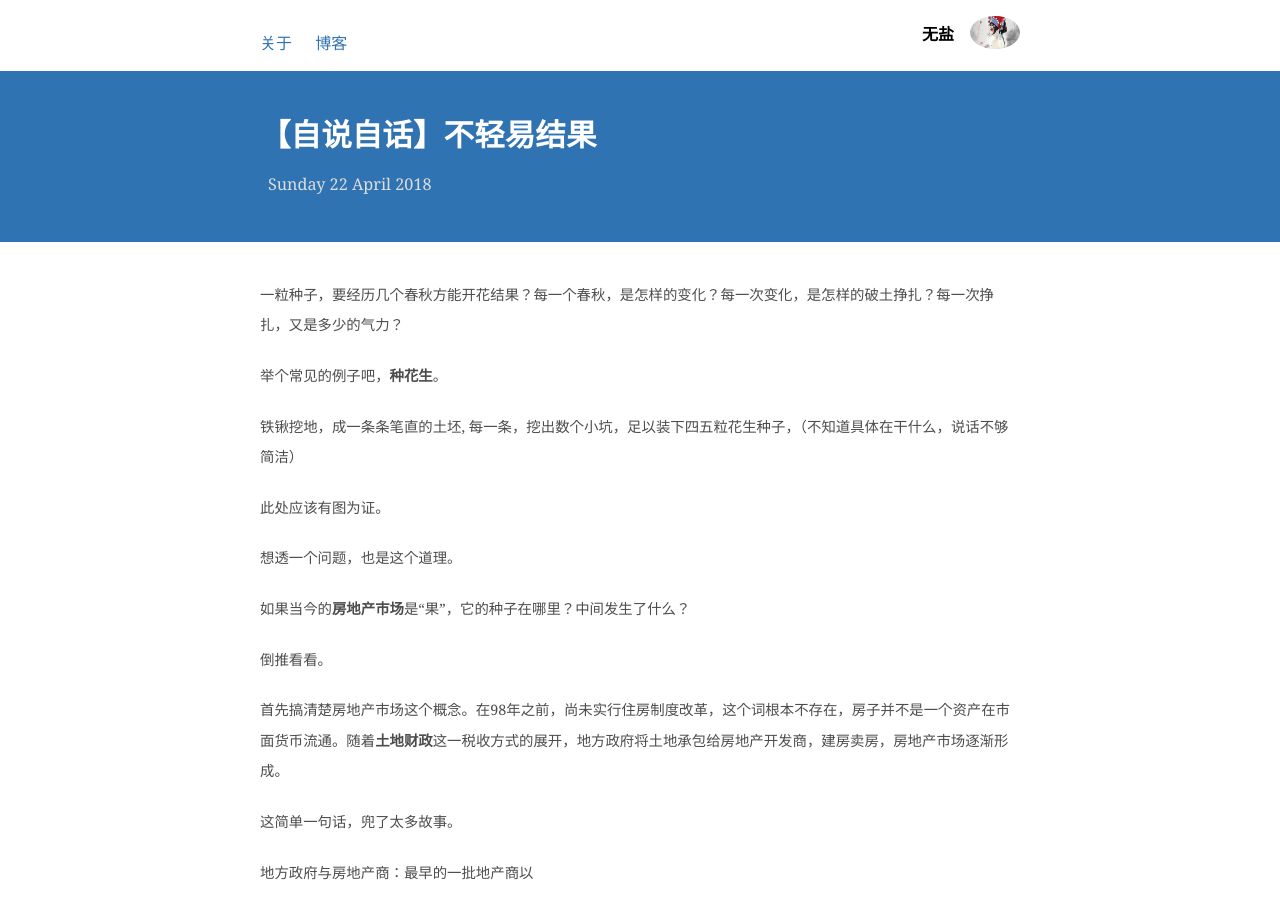
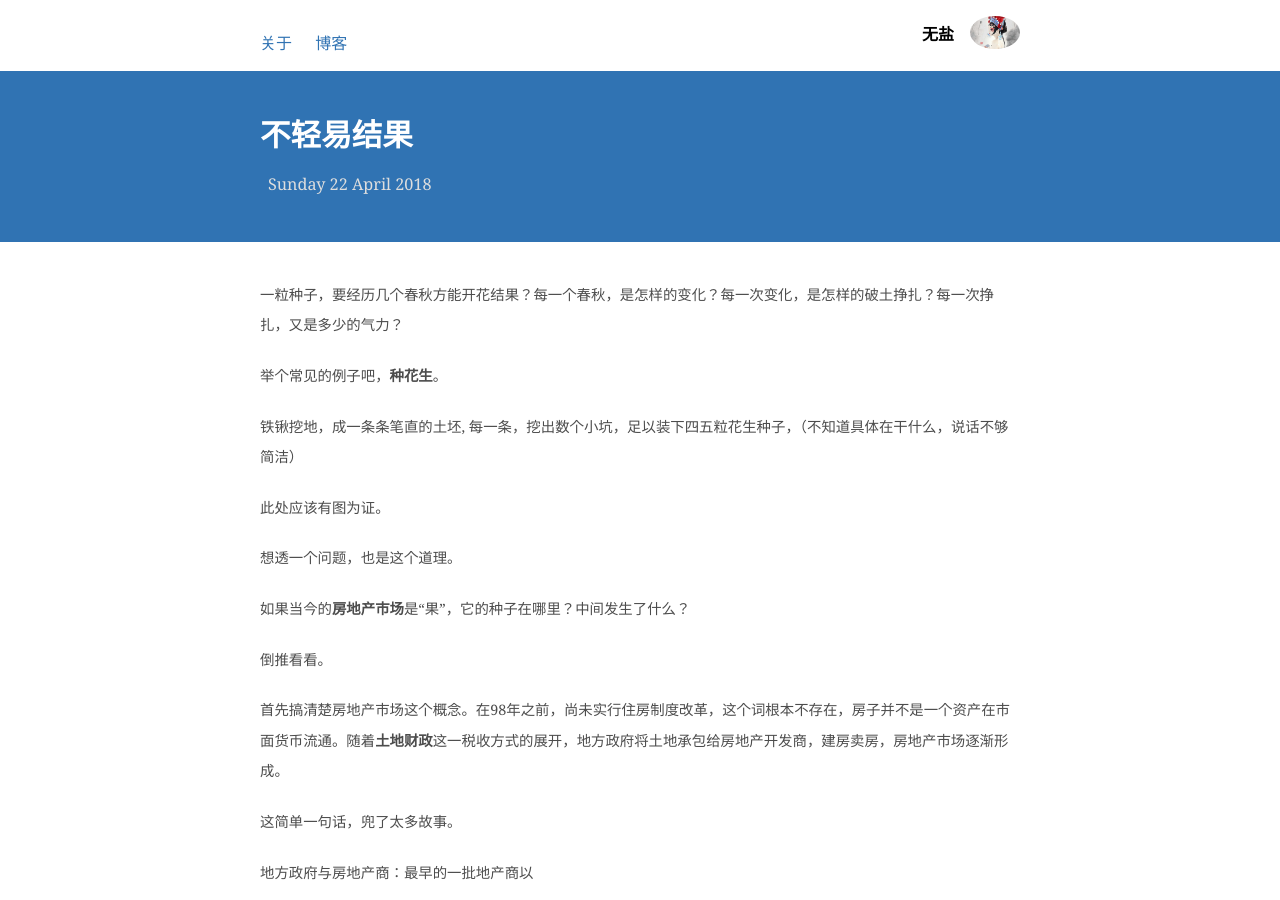
Before and after one commit to shirleysteve/1, a Jekyll site: the page built from _posts/2018-4-22-不轻易结果.md, in a window 1280 px wide and 900 px high. Built offline with Jekyll 4.4.1, drawn with Linux system fonts in a browser that asks for light colours; nearby versions of some CDN libraries.

Commit message:
Update 2018-4-22-不轻易结果.md

```diff
--- a/_posts/2018-4-22-不轻易结果.md
+++ b/_posts/2018-4-22-不轻易结果.md
@@ -1,7 +1,7 @@
 ---
 layout: post
 
-title: 【自说自话】不轻易结果
+title: 不轻易结果
 ---
 
 一粒种子，要经历几个春秋方能开花结果？每一个春秋，是怎样的变化？每一次变化，是怎样的破土挣扎？每一次挣扎，又是多少的气力？
```
